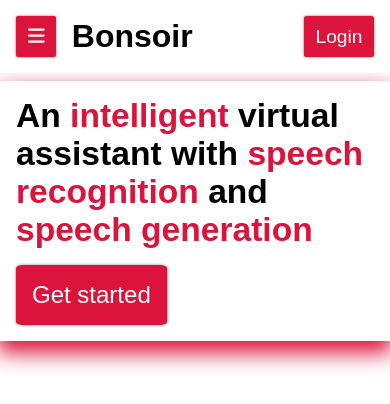
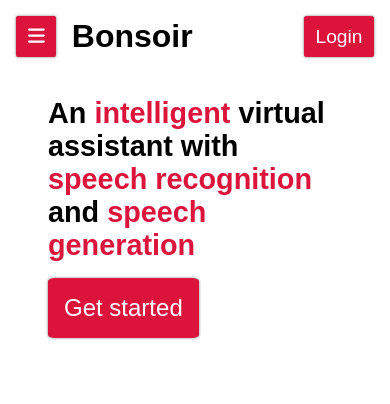
Before and after one commit to epraschifka/bonsoir2, a React (Create React App) app in the folder bonsoir-app/: page / in a window 390 px wide. Shown: the top 404 px of the page. Built offline with nearby package versions, Linux system fonts and the light colour scheme; no server answers.

Commit message:
improved front page

```diff
--- a/bonsoir-app/src/components/navigation/LeftNav.js
+++ b/bonsoir-app/src/components/navigation/LeftNav.js
@@ -1,5 +1,6 @@
 import { useAuth0 } from '@auth0/auth0-react';
 import { useState, useEffect } from "react";
+import { Navigate } from "react-router-dom";
 import ConversationIcon from "./ConversationIcon";
 import './styles/LeftNav.css';
 
@@ -7,6 +8,7 @@ function LeftNav(props)
 {
     const { user } = useAuth0();
     const [convos, setConvos] = useState([]);
+    const [redirectURL, setRedirectURL] = useState('');
     const printedConvos = convos.map(convo => {
         return (<ConversationIcon id={convo._id}
                               email={convo.email}
@@ -26,7 +28,6 @@ function LeftNav(props)
     // function to retrieve conversations started by this user
     async function retrieveConvos()
     {
-        try {
         const url = `${process.env.REACT_APP_SERVER_URL}/retrieve-conversations-email/${user.email}`;
         const method = 'get';
         const headers = {'Content-Type': 'application/json'};
@@ -34,15 +35,12 @@ function LeftNav(props)
         const res = await fetch(url,options);
         const res_json = await res.json();
         setConvos(res_json);
-        } catch (error) {
-        }
     }
 
     // add new conversation to navbar, and retrieve convos again
     // to update navbar.
     async function createNewConvo(string)
     {
-        try {
         const url = `${process.env.REACT_APP_SERVER_URL}/create-conversation`;
         const method = 'post';
         const headers = {'Content-Type': 'application/json'};
@@ -53,14 +51,13 @@ function LeftNav(props)
         const res = await fetch(url,options);
         const res_json = await res.json();
         const convoID = res_json.info;
-            await retrieveConvos();
-        }
-        catch (error) {
-        }
+        setRedirectURL(`/conversation/${convoID}`);
+        // await retrieveConvos();
     }
 
     return (
         <div className='leftnav-wrapper'>
+            {redirectURL && <Navigate to={redirectURL} replace={true} />}
             <nav className='leftnav'>
                     <div className='new-conversation-wrapper' onClick={() => createNewConvo('New Conversation')}>
                         <p className='new-conversation-text'>New</p>
--- a/bonsoir-app/src/components/navigation/TopNav.js
+++ b/bonsoir-app/src/components/navigation/TopNav.js
@@ -39,8 +39,8 @@ function TopNav(props)
                 </div>
             </nav>
             <div className={classes}>
-                <LeftNav convoID={props.convoID}/>
-                <a className='topnav-dropdown-item' href='http://localhost:3000/#features' onClick={toggleDrop}>Features</a>
+                {isAuthenticated && <LeftNav convoID={props.convoID}/>}
+                <a className='topnav-dropdown-item' href='/#features' onClick={toggleDrop}>Features</a>
             </div>
         </div>
     )
--- a/bonsoir-app/src/components/welcome/Feature.css
+++ b/bonsoir-app/src/components/welcome/Feature.css
@@ -1,3 +1,12 @@
+.feature-wrapper {
+    box-shadow: 0px 0px 5px 1px;
+    transition:0.2s;
+}
+
+.feature-wrapper:hover {
+    transform: scale(1.05);
+}
+
 .feature-image {
     width:100%;
     height:300px;
@@ -24,15 +33,6 @@
     padding: 2em 0em 0em 0em;
 }
 
-.feature-wrapper:hover {
-    .feature-header {
-        color:crimson;
-        text-decoration: underline;
-    }
-
-
-}
-
 @media screen and (max-width: 600px){
     .feature-image {
         height:300px;
--- a/bonsoir-app/src/index.css
+++ b/bonsoir-app/src/index.css
@@ -1,10 +1,13 @@
+html {
+  scroll-behavior: smooth;
+}
+
 :root * {
   margin: 0;
   box-sizing: border-box;
   --color-theme: crimson;
   font-family:sans-serif;
 }
-
 
 .emphasis {
   color: crimson;
--- a/bonsoir-app/src/pages/styles/ConversationPage.css
+++ b/bonsoir-app/src/pages/styles/ConversationPage.css
@@ -1,7 +1,7 @@
 .leftnav-call-terminal-wrapper {
     display:flex;
     height:80vh;
-    padding: 0rem 3rem 0rem 3rem;
+    padding: 0rem 16rem;
 }
 
 .terminal-wrapper {
@@ -25,6 +25,12 @@
     overflow:hidden;
 }
 
+@media screen and (max-width: 1300px) {
+    .leftnav-call-terminal-wrapper {
+        padding: 0rem 8rem;
+    }
+}
+
 @media screen and (max-width: 1000px) {
 
     .terminal-wrapper {
@@ -33,7 +39,7 @@
     }
 }
 
-@media screen and (max-width: 600px) {
+@media screen and (max-width: 800px) {
     .leftnav-call-terminal-wrapper {
         padding: 0rem 0rem 0rem 0rem;
     }
--- a/bonsoir-app/src/pages/styles/WelcomePage.css
+++ b/bonsoir-app/src/pages/styles/WelcomePage.css
@@ -1,15 +1,11 @@
-.page-wrapper {
-    padding:0rem;
-}
-
 .intro-wrapper {
-    box-shadow: 0px 10px 20px 2px crimson;
+    padding: 0rem 16rem;
 }
 
 .intro-text {
     font-size:3rem;
-    padding: 6rem 4rem 6rem 4rem;
-    max-width: 1000px;
+    padding: 6rem 0rem;
+    max-width: 1100px;
 }
 
 .intro-button {
@@ -18,15 +14,20 @@
     margin-top: 2rem;
 }
 
+#features {
+    padding: 0rem 16rem;
+}
+
 .features-header {
-    padding: 8rem 4rem 0rem 4rem;
+    padding: 8rem 0rem;
     font-size: 3rem;
 }
 
 .features-grid {
-    padding: 4rem 4rem 4rem 4rem;
     display:grid;
     grid-template-columns: repeat(auto-fit, minmax(300px, 1fr));
+    gap:10px;
+    margin-bottom:2rem;
 }
 
 .footer {
@@ -34,19 +35,29 @@
     background-color:crimson;
 }
 
-@media screen and (max-width: 1000px) {
+@media screen and (max-width: 1300px) {
+    .intro-wrapper {
+        padding: 0rem 8rem;
+    }
+
     .intro-text {
-        font-size:2.2rem;
-        max-width:800px;
+        font-size:2.5rem;
+    }
+
+    #features {
+        padding: 0rem 8rem;
     }
 }
 
 
-@media screen and (max-width: 600px) {
+@media screen and (max-width: 800px) {
+    .intro-wrapper {
+        padding: 0rem 2rem;
+    }
+
     .intro-text {
-        padding: 1rem 0rem 1rem 1rem;
-        font-size:1.4rem;
-        max-width:400px;
+        font-size:2rem;
+        padding:1rem;
     }
 
     .intro-button {
@@ -64,4 +75,14 @@
         padding: 4rem 0.5rem 4rem 0.5rem;
         row-gap:1rem;
     }
+
+    #features {
+        padding: 0rem 0.25rem;
+    }
 }
+
+@media screen and (max-width: 500px) {
+    .intro-text {
+        font-size:1.2rem;
+    }
+}
```
Lines whose indentation alone changed are shown as unchanged.
